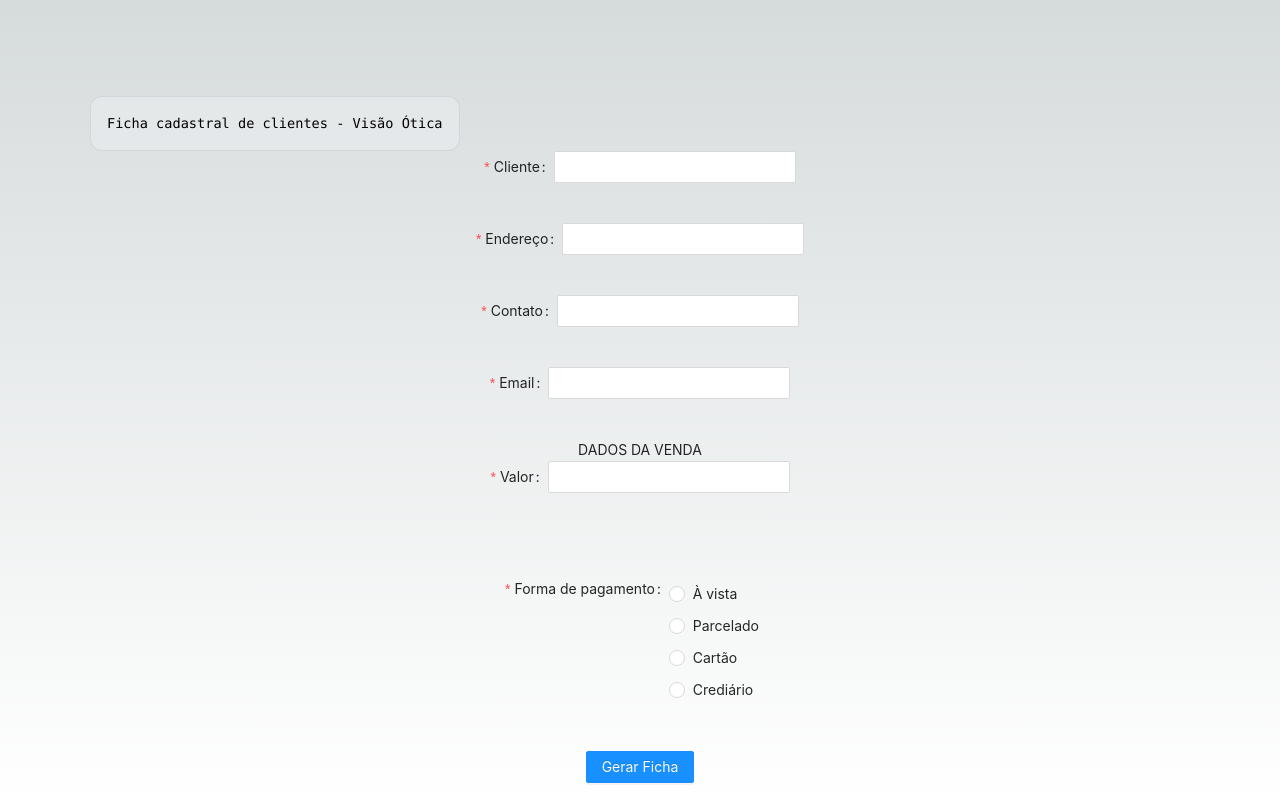
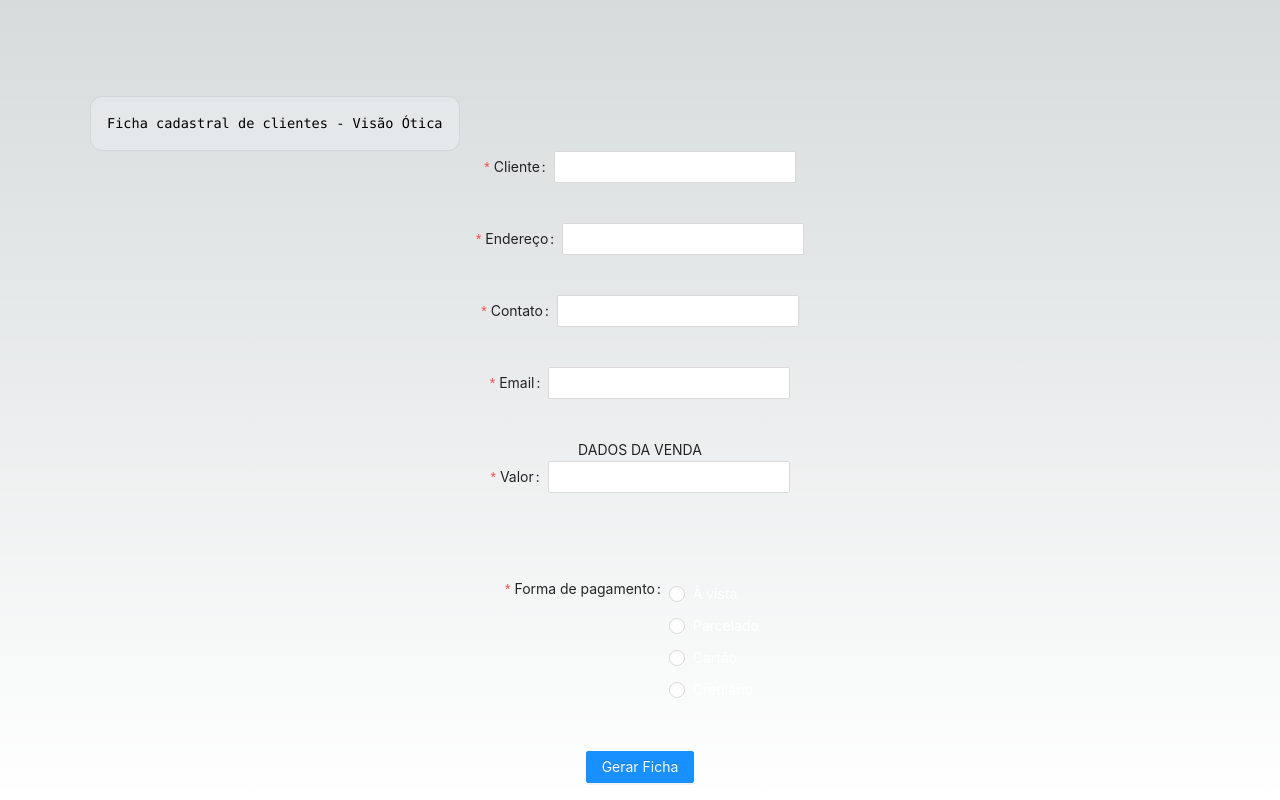
Before and after one commit to srcmarcelo/visao-otica-web, a Next.js app: page / in a window 1280 px wide. Built offline with nearby package versions, Linux system fonts and the light colour scheme.

Commit message:
adjusting label colors

```diff
--- a/components/RegistrationForm/index.jsx
+++ b/components/RegistrationForm/index.jsx
@@ -28,6 +28,7 @@ export default function RegistrationForm() {
         alignItems: 'center',
         marginBottom: '40px',
         width: '80%',
+        color: 'white',
       }}
       rules={[
         {
@@ -72,6 +73,7 @@ export default function RegistrationForm() {
           alignItems: 'center',
           margin: '40px',
           width: '80%',
+          color: 'white',
         }}
       >
         <Radio.Group
@@ -79,20 +81,21 @@ export default function RegistrationForm() {
             display: 'flex',
             flexDirection: 'column',
             paddingTop: '10px',
+            color: 'white',
           }}
         >
-          <Radio style={{ marginBottom: '10px' }} value={1}>
+          <Radio style={{ marginBottom: '10px', color: 'white' }} value={1}>
             {' À vista'}
           </Radio>
-          <Radio style={{ marginBottom: '10px' }} value={2}>
+          <Radio style={{ marginBottom: '10px', color: 'white' }} value={2}>
             {' '}
             Parcelado
           </Radio>
-          <Radio style={{ marginBottom: '10px' }} value={3}>
+          <Radio style={{ marginBottom: '10px', color: 'white' }} value={3}>
             {' '}
             Cartão
           </Radio>
-          <Radio style={{ marginBottom: '10px' }} value={4}>
+          <Radio style={{ marginBottom: '10px', color: 'white' }} value={4}>
             {' '}
             Crediário
           </Radio>
```
